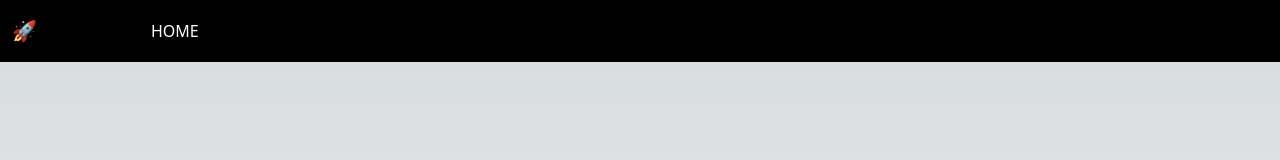
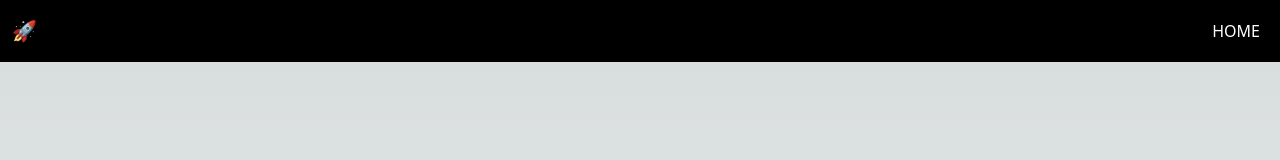
Before and after one commit to u-010420/prototype-next-webapp, a Next.js app in the folder next-tsx/: page / in a window 1280 px wide. Shown: the top 160 px of the page. Built offline with nearby package versions, Linux system fonts and the light colour scheme.

Commit message:
Style(scss): Nav Links Centralised On Mobile + Desktop Align To Right

```diff
--- a/next-tsx/styles/globals.scss
+++ b/next-tsx/styles/globals.scss
@@ -144,3 +144,12 @@ small { font-size: 11px; }
   min-height: 100vh;
   .center-xy { @include center_xy; }
 }
+
+.navbar {
+  #navbarNav {
+    .navbar-nav {
+      margin-left: auto;
+      @include media-breakpoint-down(lg) { text-align: center; }
+    }
+  }
+}
```
